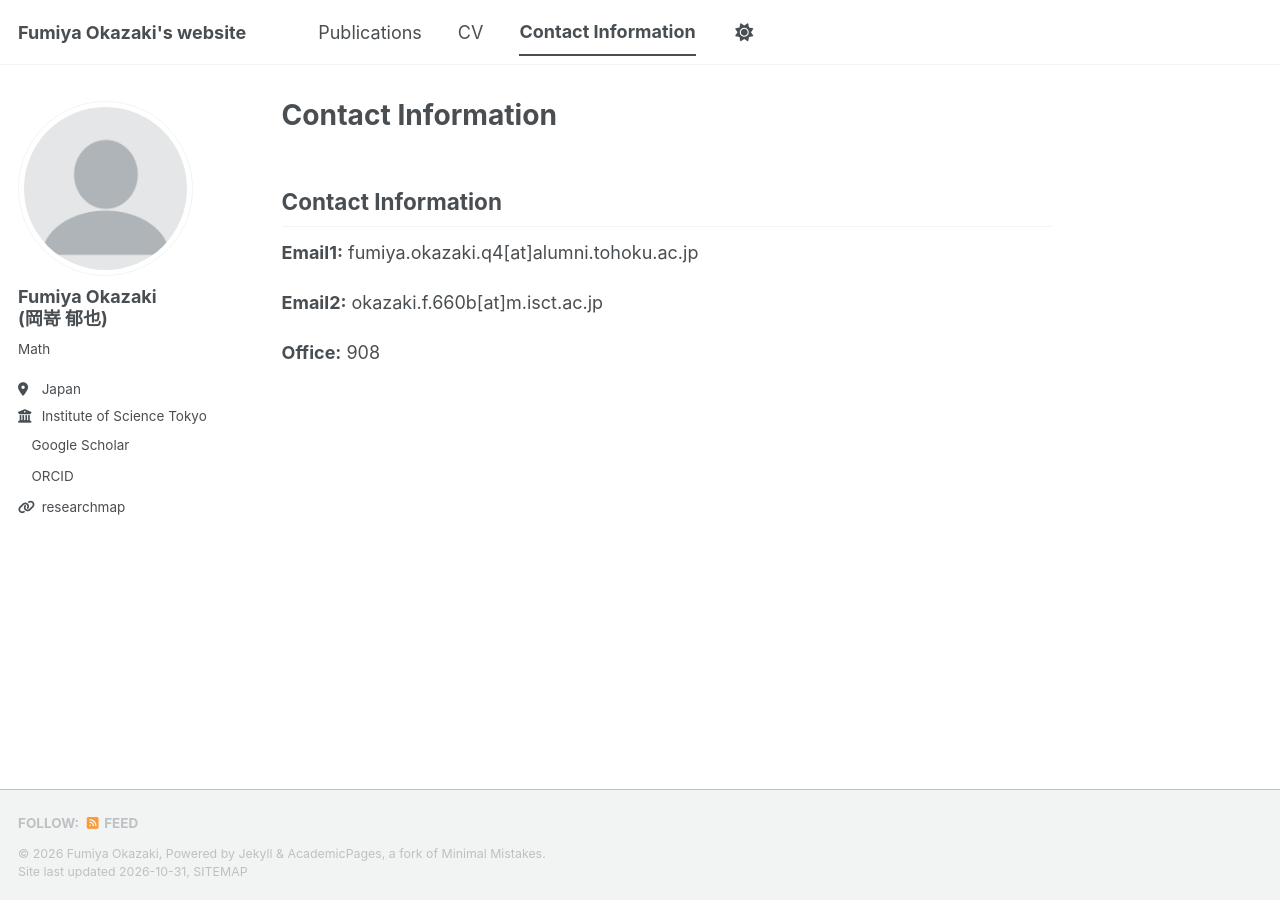
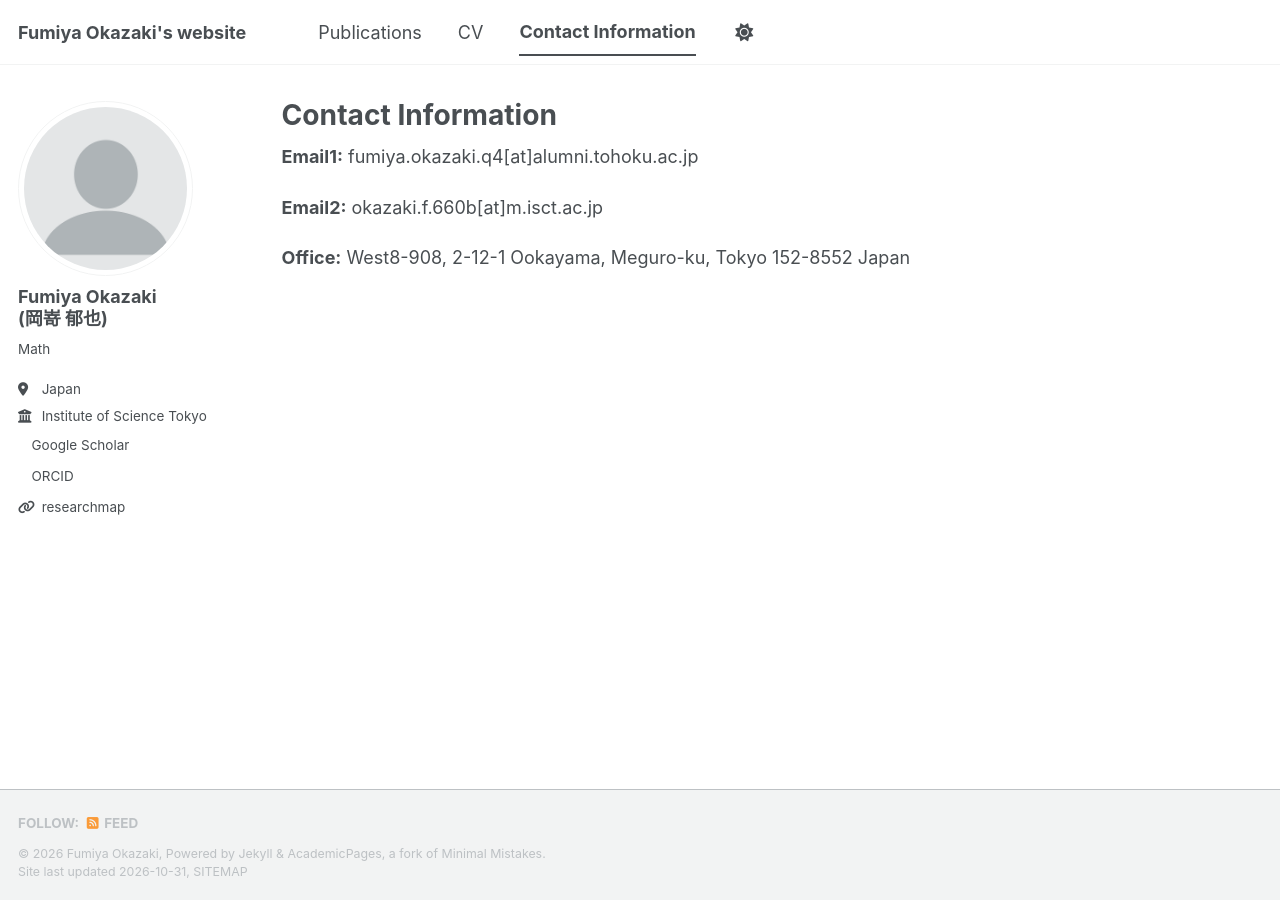
Before and after one commit to f-okazaki/f-okazaki.github.io, a Jekyll site: the page built from _pages/contact.md, in a window 1280 px wide. Built offline with Jekyll 4.4.1, drawn with Linux system fonts in a browser that asks for light colours; a script bundle is joined from its source files by our own code; a style sheet for code colours, icons or effects is not loaded.

Commit message:
Revise office address in contact page
Updated office location details in contact information.

```diff
--- a/_pages/contact.md
+++ b/_pages/contact.md
@@ -5,10 +5,8 @@ permalink: /contact/
 author_profile: true
 ---
 
-## Contact Information
-
 **Email1:** fumiya.okazaki.q4[at]alumni.tohoku.ac.jp
 
 **Email2:** okazaki.f.660b[at]m.isct.ac.jp
 
-**Office:** 908
+**Office:** West8-908, 2-12-1 Ookayama, Meguro-ku, Tokyo 152-8552 Japan
```
